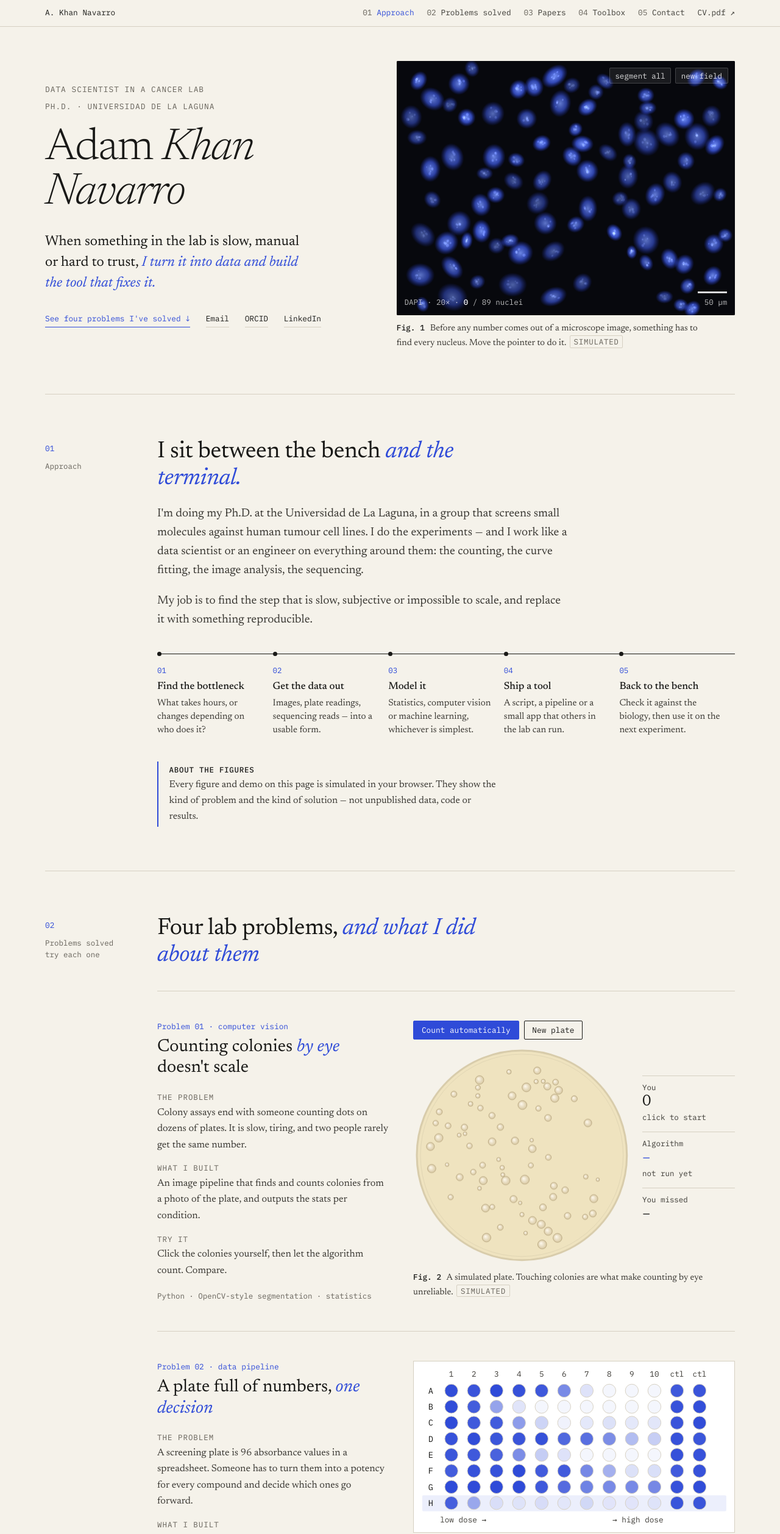
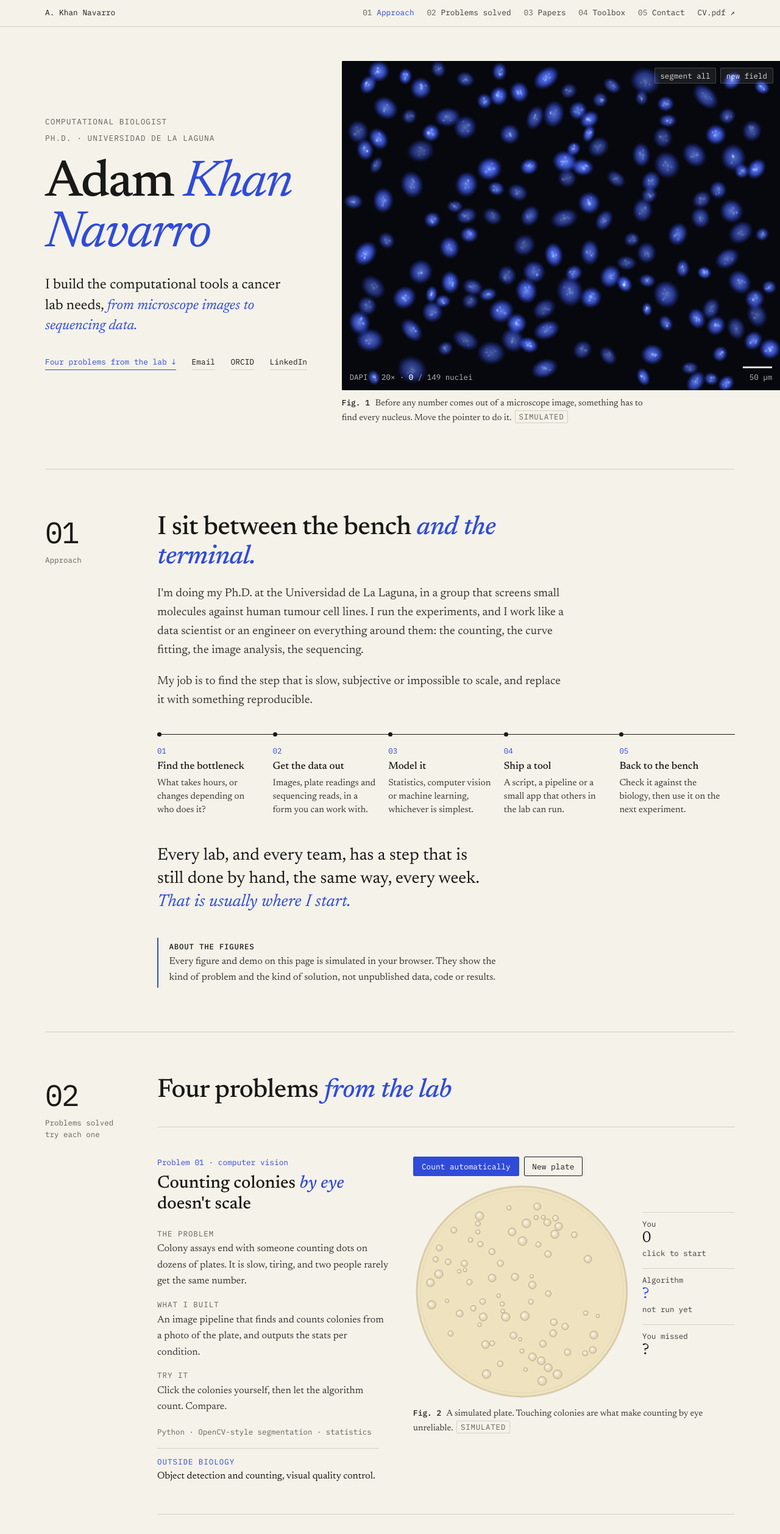
Before and after one commit to AdamKhanBM/my-cv, a plain HTML site: page index.html in a window 1280 px wide. Shown: the top 2516 px of the page at 61% size. Drawn offline with Linux system fonts and the light colour scheme.

Commit message:
Refocus on computational biology with a door to industry
Computational biologist positioning, plainer copy without em dashes,
an 'everyone has something to automate' bridge, an 'outside biology'
line per problem, heavier display type, large section numbers and a
full-bleed hero figure.

Co-Authored-By: Claude Opus 5.5 <noreply@anthropic.com>

```diff
--- a/index.html
+++ b/index.html
@@ -3,8 +3,8 @@
 <head>
   <meta charset="UTF-8" />
   <meta name="viewport" content="width=device-width, initial-scale=1.0" />
-  <title>Adam Khan Navarro — Data science for the lab</title>
-  <meta name="description" content="Adam Khan Navarro — Ph.D. candidate at Universidad de La Laguna. I turn slow, manual lab work in cancer drug screening into data tools: imaging, dose–response, cell cycle and RNA-seq." />
+  <title>Adam Khan Navarro · Computational biologist</title>
+  <meta name="description" content="Adam Khan Navarro, computational biologist and Ph.D. candidate at Universidad de La Laguna. Tools for cancer drug screening: imaging, dose-response, cell cycle and RNA-seq." />
   <link rel="preconnect" href="https://fonts.googleapis.com">
   <link rel="preconnect" href="https://fonts.gstatic.com" crossorigin>
   <link href="https://fonts.googleapis.com/css2?family=Newsreader:ital,opsz,wght@0,6..72,300..600;1,6..72,300..500&family=IBM+Plex+Mono:wght@400;500&display=swap" rel="stylesheet">
@@ -46,6 +46,7 @@
       font-weight: 400;
       background: var(--paper);
       color: var(--ink);
+      overflow-x: clip;   /* 100vw in the hero bleed includes the scrollbar */
       -webkit-font-smoothing: antialiased;
     }
     a { color: inherit; text-decoration-color: var(--rule); text-underline-offset: .18em; }
@@ -92,13 +93,19 @@
       border-top: 1px solid var(--rule);
     }
     .entry-margin { padding-top: .45rem; }
-    .entry-margin .num { font-family: var(--mono); font-size: .8rem; color: var(--dapi); }
-    .entry-margin .note { margin-top: .5rem; font-family: var(--mono); font-size: .78rem; line-height: 1.5; color: var(--ink-3); }
+    .entry-margin .num {
+      font-family: var(--mono);
+      font-size: clamp(2.2rem, 1.6rem + 1.8vw, 3.2rem);
+      line-height: 1;
+      letter-spacing: -.04em;
+      color: var(--ink);
+    }
+    .entry-margin .note { margin-top: .7rem; font-family: var(--mono); font-size: .78rem; line-height: 1.5; color: var(--ink-3); }
     h2 {
-      font-weight: 400;
-      font-size: clamp(1.7rem, 1.2rem + 1.6vw, 2.4rem);
-      line-height: 1.15;
-      letter-spacing: -.01em;
+      font-weight: 500;
+      font-size: clamp(1.8rem, 1.2rem + 1.9vw, 2.7rem);
+      line-height: 1.12;
+      letter-spacing: -.015em;
       max-width: 24ch;
     }
     h2 em, h3 em { font-style: italic; color: var(--dapi); }
@@ -107,20 +114,25 @@
     /* ─── HERO ─── */
     .hero {
       display: grid;
-      grid-template-columns: minmax(0, 1fr) minmax(0, 1.05fr);
+      grid-template-columns: minmax(0, .85fr) minmax(0, 1.25fr);
       gap: 3rem;
       align-items: center;
       padding: 3.5rem 0 4.5rem;
     }
+    /* The microscope field runs off the right edge of the page, like a cover photo. */
+    .hero .scope {
+      margin-right: calc(-1 * (max(0px, (100vw - 1180px) / 2) + 1.5rem));
+      border-radius: 2px 0 0 2px;
+    }
     .hero-meta { display: flex; flex-wrap: wrap; gap: .4rem 1.2rem; }
     .hero h1 {
       margin-top: 1.4rem;
-      font-weight: 300;
-      font-size: clamp(2.6rem, 1.6rem + 4vw, 4.6rem);
-      line-height: 1;
-      letter-spacing: -.025em;
+      font-weight: 500;
+      font-size: clamp(2.9rem, 1.6rem + 4.6vw, 5.4rem);
+      line-height: .98;
+      letter-spacing: -.03em;
     }
-    .hero h1 em { font-style: italic; font-weight: 300; }
+    .hero h1 em { font-style: italic; font-weight: 400; color: var(--dapi); }
     .hero-claim {
       margin-top: 1.6rem;
       font-size: clamp(1.2rem, 1.05rem + .5vw, 1.45rem);
@@ -225,6 +237,12 @@
     }
     .steps b { display: block; font-weight: 500; font-size: 1.05rem; line-height: 1.3; }
     .steps span { display: block; margin-top: .3rem; font-size: .95rem; line-height: 1.45; color: var(--ink-2); }
+    .bridge {
+      margin-top: 2.8rem; max-width: 34ch;
+      font-size: clamp(1.35rem, 1.1rem + .9vw, 1.75rem);
+      line-height: 1.35;
+    }
+    .bridge em { color: var(--dapi); }
     .note-box {
       margin-top: 2.5rem; max-width: var(--measure);
       border-left: 2px solid var(--dapi); padding: .2rem 0 .2rem 1.1rem;
@@ -243,11 +261,21 @@
     }
     .problem:first-of-type { margin-top: 2.2rem; }
     .problem-tag { font-family: var(--mono); font-size: .8rem; color: var(--dapi); }
-    .problem h3 { margin-top: .4rem; font-weight: 400; font-size: clamp(1.35rem, 1.1rem + .9vw, 1.8rem); line-height: 1.2; }
+    .problem h3 { margin-top: .4rem; font-weight: 500; font-size: clamp(1.35rem, 1.1rem + .9vw, 1.8rem); line-height: 1.2; }
     .problem dl { margin-top: 1.2rem; }
     .problem dt { margin-top: .9rem; font-family: var(--mono); font-size: .78rem; letter-spacing: .08em; text-transform: uppercase; color: var(--ink-3); }
     .problem dd { margin-top: .15rem; font-size: 1.02rem; color: var(--ink-2); }
     .problem .stack { margin-top: 1.1rem; font-family: var(--mono); font-size: .78rem; color: var(--ink-3); }
+    .transfer {
+      margin-top: 1rem; padding-top: .7rem; max-width: 40ch;
+      border-top: 1px solid var(--rule);
+      font-size: 1rem; color: var(--ink);
+    }
+    .transfer span {
+      display: block; margin-bottom: .15rem;
+      font-family: var(--mono); font-size: .78rem; letter-spacing: .08em; text-transform: uppercase;
+      color: var(--dapi);
+    }
     .demo-bar { display: flex; flex-wrap: wrap; gap: .5rem; align-items: center; margin-bottom: .7rem; }
     .demo-bar .mono { margin-left: auto; }
 
@@ -353,6 +381,8 @@
     }
     @media (max-width: 900px) {
       .hero { grid-template-columns: 1fr; gap: 2.2rem; padding-top: 2.2rem; }
+      .hero .scope { margin: 0 -1.5rem; border-radius: 0; }
+      .hero figcaption { margin-top: .9rem; }
       .entry { grid-template-columns: 1fr; padding: 3.2rem 0; }
       .entry-margin { display: flex; gap: 1rem; align-items: baseline; margin-bottom: 1rem; padding-top: 0; }
       .entry-margin .note { margin-top: 0; }
@@ -397,16 +427,16 @@
   <section class="hero" aria-labelledby="name">
     <div>
       <div class="hero-meta">
-        <span class="label">Data scientist in a cancer lab</span>
+        <span class="label">Computational biologist</span>
         <span class="label">Ph.D. · Universidad de La Laguna</span>
       </div>
       <h1 id="name">Adam <em>Khan Navarro</em></h1>
       <p class="hero-claim">
-        When something in the lab is slow, manual or hard to trust,
-        <mark>I turn it into data and build the tool that fixes it.</mark>
+        I build the computational tools a cancer lab needs,
+        <mark>from microscope images to sequencing data.</mark>
       </p>
       <div class="hero-links">
-        <a class="main" href="#problems">See four problems I've solved ↓</a>
+        <a class="main" href="#problems">Four problems from the lab ↓</a>
         <a href="mailto:adamkhan.navarro@gmail.com">Email</a>
         <a href="https://orcid.org/0009-0000-8985-4632" target="_blank" rel="noopener">ORCID</a>
         <a href="https://www.linkedin.com/in/adam-khan-navarro-269618347/" target="_blank" rel="noopener">LinkedIn</a>
@@ -442,7 +472,7 @@
       <h2 id="approach-h">I sit between the bench <em>and the terminal.</em></h2>
       <p class="lede">
         I'm doing my Ph.D. at the Universidad de La Laguna, in a group that screens
-        small molecules against human tumour cell lines. I do the experiments — and
+        small molecules against human tumour cell lines. I run the experiments, and
         I work like a data scientist or an engineer on everything around them:
         the counting, the curve fitting, the image analysis, the sequencing.
       </p>
@@ -453,16 +483,21 @@
 
       <ol class="steps">
         <li><b>Find the bottleneck</b><span>What takes hours, or changes depending on who does it?</span></li>
-        <li><b>Get the data out</b><span>Images, plate readings, sequencing reads — into a usable form.</span></li>
+        <li><b>Get the data out</b><span>Images, plate readings and sequencing reads, in a form you can work with.</span></li>
         <li><b>Model it</b><span>Statistics, computer vision or machine learning, whichever is simplest.</span></li>
         <li><b>Ship a tool</b><span>A script, a pipeline or a small app that others in the lab can run.</span></li>
         <li><b>Back to the bench</b><span>Check it against the biology, then use it on the next experiment.</span></li>
       </ol>
 
+      <p class="bridge">
+        Every lab, and every team, has a step that is still done by hand, the same
+        way, every week. <em>That is usually where I start.</em>
+      </p>
+
       <p class="note-box">
         <b>About the figures</b>
         Every figure and demo on this page is simulated in your browser. They show
-        the kind of problem and the kind of solution — not unpublished data, code or results.
+        the kind of problem and the kind of solution, not unpublished data, code or results.
       </p>
     </div>
   </section>
@@ -474,7 +509,7 @@
       <p class="note">Problems solved<br>try each one</p>
     </div>
     <div>
-      <h2 id="problems-h">Four lab problems, <em>and what I did about them</em></h2>
+      <h2 id="problems-h">Four problems <em>from the lab</em></h2>
 
       <!-- ── P1 · Counting colonies ── -->
       <article class="problem" aria-labelledby="p1-h">
@@ -490,6 +525,7 @@
             <dd>Click the colonies yourself, then let the algorithm count. Compare.</dd>
           </dl>
           <p class="stack">Python · OpenCV-style segmentation · statistics</p>
+          <p class="transfer"><span>Outside biology</span>Object detection and counting, visual quality control.</p>
         </div>
         <figure>
           <div class="demo-bar">
@@ -500,8 +536,8 @@
             <div class="plate"><canvas id="col-canvas" role="img" aria-label="Simulated culture plate with colonies. Click colonies to count them by hand."></canvas></div>
             <div class="tally" aria-live="polite">
               <div><span>You</span><b id="col-you">0</b><span id="col-time">click to start</span></div>
-              <div class="auto"><span>Algorithm</span><b id="col-algo">–</b><span id="col-algo-note">not run yet</span></div>
-              <div><span>You missed</span><b id="col-miss">–</b><span id="col-miss-note">&nbsp;</span></div>
+              <div class="auto"><span>Algorithm</span><b id="col-algo">?</b><span id="col-algo-note">not run yet</span></div>
+              <div><span>You missed</span><b id="col-miss">?</b><span id="col-miss-note">&nbsp;</span></div>
             </div>
           </div>
           <figcaption><b>Fig. 2</b> A simulated plate. Touching colonies are what make counting by eye unreliable.<span class="sim">simulated</span></figcaption>
@@ -517,18 +553,19 @@
             <dt>The problem</dt>
             <dd>A screening plate is 96 absorbance values in a spreadsheet. Someone has to turn them into a potency for every compound and decide which ones go forward.</dd>
             <dt>What I built</dt>
-            <dd>A pipeline from raw plate reads to fitted dose–response curves and a ranking by GI<sub>50</sub> — the dose that halves growth.</dd>
+            <dd>A pipeline from raw plate reads to fitted dose-response curves and a ranking by GI<sub>50</sub>, the dose that halves growth.</dd>
             <dt>Try it</dt>
             <dd>Click a row of the plate to see that compound's curve. The ranking updates itself.</dd>
           </dl>
           <p class="stack">Python / R · four-parameter logistic fits · SRB assay</p>
+          <p class="transfer"><span>Outside biology</span>Turning raw spreadsheets into automated reports and rankings.</p>
         </div>
         <figure class="wells-wrap">
           <div class="frame wells">
             <svg id="wells" viewBox="0 0 520 268" role="group" aria-label="Simulated 96-well plate. Rows are compounds A to H; columns go from low to high dose, then two control wells."></svg>
           </div>
           <div class="dr-grid">
-            <div class="frame"><svg id="dr" viewBox="0 0 400 260" role="img" aria-label="Dose–response curve of the selected compound."></svg></div>
+            <div class="frame"><svg id="dr" viewBox="0 0 400 260" role="img" aria-label="Dose-response curve of the selected compound."></svg></div>
             <div>
               <p class="label" style="margin-bottom:.4rem">Ranked by GI<sub>50</sub></p>
               <ol class="rank" id="rank"></ol>
@@ -545,13 +582,14 @@
           <h3 id="p3-h">Did the drug <em>stop</em> the cells, or <em>kill</em> them?</h3>
           <dl>
             <dt>The problem</dt>
-            <dd>A compound reduces growth — but is it pausing the cell cycle or causing death? Answering that used to need extra assays.</dd>
+            <dd>A compound reduces growth. But is it pausing the cell cycle or causing death? Answering that used to need extra assays.</dd>
             <dt>What I built</dt>
             <dd>An analysis that measures the DNA content of every nucleus from a single DAPI stain and reads cycle phases and apoptosis off the histogram.</dd>
             <dt>Try it</dt>
             <dd>Pick a type of drug and raise the dose. Watch where the cells pile up.</dd>
           </dl>
           <p class="stack">Python · nuclear segmentation · intensity profiling</p>
+          <p class="transfer"><span>Outside biology</span>Reading a distribution to tell two possible causes apart.</p>
         </div>
         <figure>
           <div class="cc-grid">
@@ -579,13 +617,14 @@
           <h3 id="p4-h">Twenty thousand genes, <em>one mechanism</em></h3>
           <dl>
             <dt>The problem</dt>
-            <dd>We know a compound works, but not how. Sequencing treated cells gives a change for every gene — far too much to read by hand.</dd>
+            <dd>We know a compound works, but not how. Sequencing treated cells gives a change for every gene, far too much to read by hand.</dd>
             <dt>What I built</dt>
             <dd>A reproducible RNA-seq workflow: differential expression, sensible thresholds, then pathway enrichment to point at a mechanism.</dd>
             <dt>Try it</dt>
             <dd>Move the thresholds. Too loose and everything looks important; too strict and you lose the signal.</dd>
           </dl>
           <p class="stack">R · DESeq2 · Bioconductor · Snakemake</p>
+          <p class="transfer"><span>Outside biology</span>Testing thousands of hypotheses at once without fooling yourself.</p>
         </div>
         <figure>
           <div class="frame volcano" id="vo-box">
@@ -711,7 +750,11 @@
       <p class="note">Contact</p>
     </div>
     <div>
-      <h2 id="contact-h">Is something in your lab eating your week? <em>Tell me about it.</em></h2>
+      <h2 id="contact-h">Most teams have a task <em>a script could do for them.</em></h2>
+      <p class="lede">
+        If you have one, I'd like to hear about it. I'm open to research collaborations
+        and to industry roles in biotech and data science.
+      </p>
       <ul class="contact-list">
         <li><span>Email</span><a href="mailto:adamkhan.navarro@gmail.com">adamkhan.navarro@gmail.com</a></li>
         <li><span>ORCID</span><a href="https://orcid.org/0009-0000-8985-4632" target="_blank" rel="noopener">0009-0000-8985-4632</a></li>
@@ -725,7 +768,7 @@
 
 <footer>
   <span class="mono">© 2026 Adam Khan Navarro · all rights reserved. Text, figures and code may not be reused without permission.</span>
-  <span class="mono">All figures simulated · no trackers · built with <span class="spark" aria-hidden="true"></span>Claude</span>
+  <span class="mono">All figures simulated · no trackers</span>
 </footer>
 
 <script>
@@ -910,8 +953,8 @@
       started = 0; autoShown = 0;
       clearInterval(tick);
       youEl.textContent = '0'; timeEl.textContent = 'click to start';
-      algoEl.textContent = '–'; algoNote.textContent = 'not run yet';
-      missEl.textContent = '–'; missNote.innerHTML = '&nbsp;';
+      algoEl.textContent = '?'; algoNote.textContent = 'not run yet';
+      missEl.textContent = '?'; missNote.innerHTML = '&nbsp;';
       draw();
     }
 
@@ -1094,7 +1137,7 @@
         giLine.style.display = 'none';
         giText.style.display = '';
         giText.setAttribute('x', P.l + 8); giText.setAttribute('y', sy(50) - 6);
-        giText.textContent = 'never reaches 50 % — inactive';
+        giText.textContent = 'never reaches 50 %: inactive';
       }
       title.textContent = c.name;
       rowBg.forEach(function (rb, k) { rb.setAttribute('opacity', k === i ? 1 : 0); });
```
